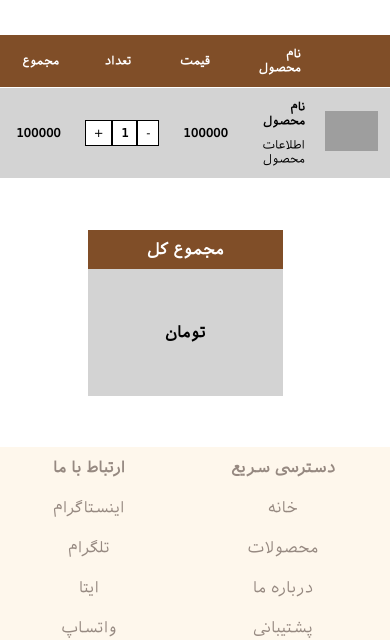
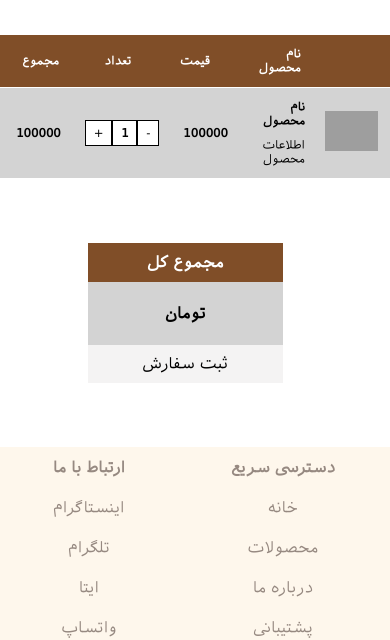
Before and after one commit to HosseinLotfalipoor/Choobin, a plain HTML site: page pages/order/order.html in a window 390 px wide. Shown: the part 210-850 px from the top of the page. Drawn offline with nearby package versions, Linux system fonts and the light colour scheme; grey boxes are pictures that could not be loaded.

Commit message:
order submit btn

```diff
--- a/pages/order/order.html
+++ b/pages/order/order.html
@@ -88,6 +88,9 @@
                         <div class="total-all-number">
                             <h4 class="total-all">تومان</h4>
                         </div>
+                        <div class="submit-order">
+                            <button class="submit-btn" type="submit">ثبت سفارش</button>
+                        </div>
                     </div>
                 </div>
             </div>
--- a/style/style.css
+++ b/style/style.css
@@ -419,6 +419,21 @@ img[title] {
   margin-top: 2vw;
   margin-bottom: 2vw;
 }
+.submit-order{
+  width: 100%;
+}
+.submit-btn{
+  width:100%;
+  padding: 10px 0;
+  text-align: center;
+  font-size: 1vw;
+  background-color: rgb(244, 243, 243);
+  transition: all 0.5s;
+}
+.submit-btn:hover{
+  background-color: #98553a;
+  color: #fff;
+}
 .order-page-title {
   margin: 30px 0;
 }
@@ -749,6 +764,12 @@ td.counter-container button:hover {
     margin: 0 10px;
     font-size: 3vw;
   }
+  .submit-btn{
+    font-size: 4vw;
+  }
+  .total-all-number{
+    height: 25%;
+  }
   .increase,
   .decrease,
   td.counter-container h4 {
```
